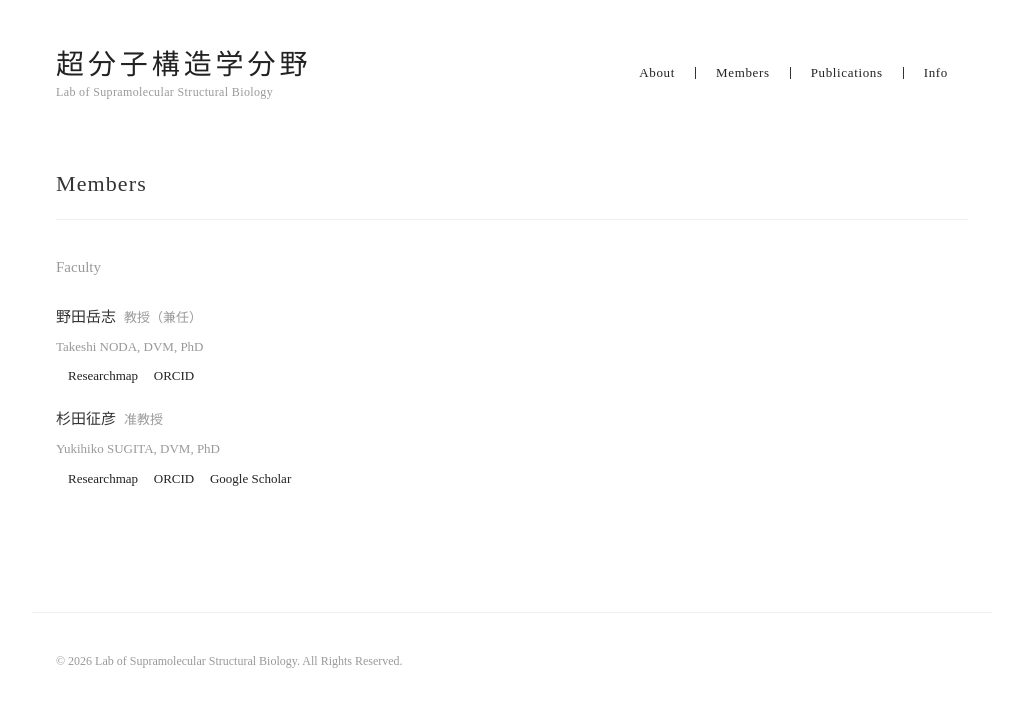
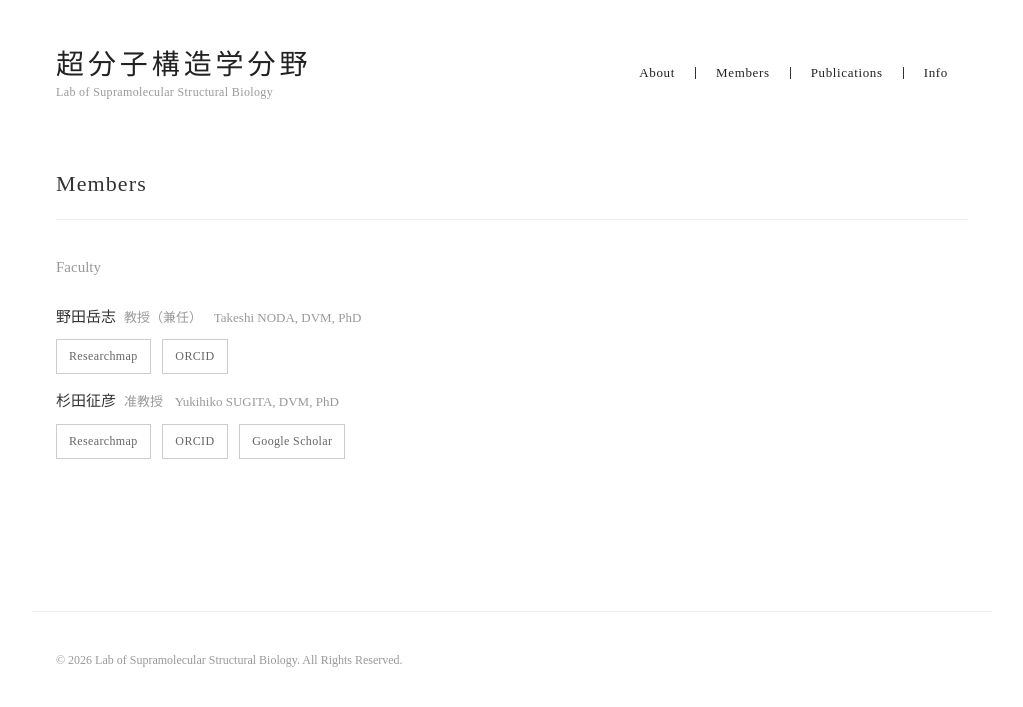
Before and after one commit to yukisugi/yukisugi.github.io, a Jekyll site: the page built from members/index.html, in a window 1280 px wide. Shown: the top 707 px of the page, without its empty margins (128-1151 px from the left). Built offline with Jekyll 4.4.1, drawn with Linux system fonts in a browser that asks for light colours.

Commit message:
Box the member profile links and put English name on the name line
Cuts each faculty entry from three lines to two: the English name
now sits inline next to the role, and Researchmap/ORCID/Google
Scholar render as small bordered buttons (same idea as the old
Publications page links) instead of plain inline text links.

Co-Authored-By: Claude Sonnet 5 <noreply@anthropic.com>

```diff
--- a/_includes/member_entry.html
+++ b/_includes/member_entry.html
@@ -1,8 +1,12 @@
 {% assign m = include.member %}
 <li>
   {{ m.name }}<span class="member-role">{{ m.role }}</span>
-  {% if m.name_en %}<div class="member-name-en">{{ m.name_en }}</div>{% endif %}
-  {% if m.researchmap %}<a href="{{ m.researchmap }}" target="_blank" rel="noopener">Researchmap</a>{% endif %}
-  {% if m.orcid %}<a href="https://orcid.org/{{ m.orcid }}" target="_blank" rel="noopener">ORCID</a>{% endif %}
-  {% if m.google_scholar_id %}<a href="https://scholar.google.com/citations?user={{ m.google_scholar_id }}&hl=ja" target="_blank" rel="noopener">Google Scholar</a>{% endif %}
+  {% if m.name_en %}<span class="member-name-en">{{ m.name_en }}</span>{% endif %}
+  {% if m.researchmap or m.orcid or m.google_scholar_id %}
+  <div class="member-links">
+    {% if m.researchmap %}<a href="{{ m.researchmap }}" target="_blank" rel="noopener">Researchmap</a>{% endif %}
+    {% if m.orcid %}<a href="https://orcid.org/{{ m.orcid }}" target="_blank" rel="noopener">ORCID</a>{% endif %}
+    {% if m.google_scholar_id %}<a href="https://scholar.google.com/citations?user={{ m.google_scholar_id }}&hl=ja" target="_blank" rel="noopener">Google Scholar</a>{% endif %}
+  </div>
+  {% endif %}
 </li>
--- a/assets/css/style.css
+++ b/assets/css/style.css
@@ -173,11 +173,26 @@ img {
 .member-name-en {
   color: #999999;
   font-size: 13px;
+  margin-left: 8px;
 }
 
-.section-group li a {
-  font-size: 13px;
-  margin-left: 12px;
+.member-links {
+  margin-top: 6px;
+}
+
+.member-links a {
+  display: inline-block;
+  font-size: 12px;
+  letter-spacing: 0.03em;
+  padding: 4px 12px;
+  margin-right: 8px;
+  border: 1px solid #cccccc;
+  color: #666666;
+}
+
+.member-links a:hover {
+  border-color: #333333;
+  color: #333333;
 }
 
 /* ==========================================================================
```
